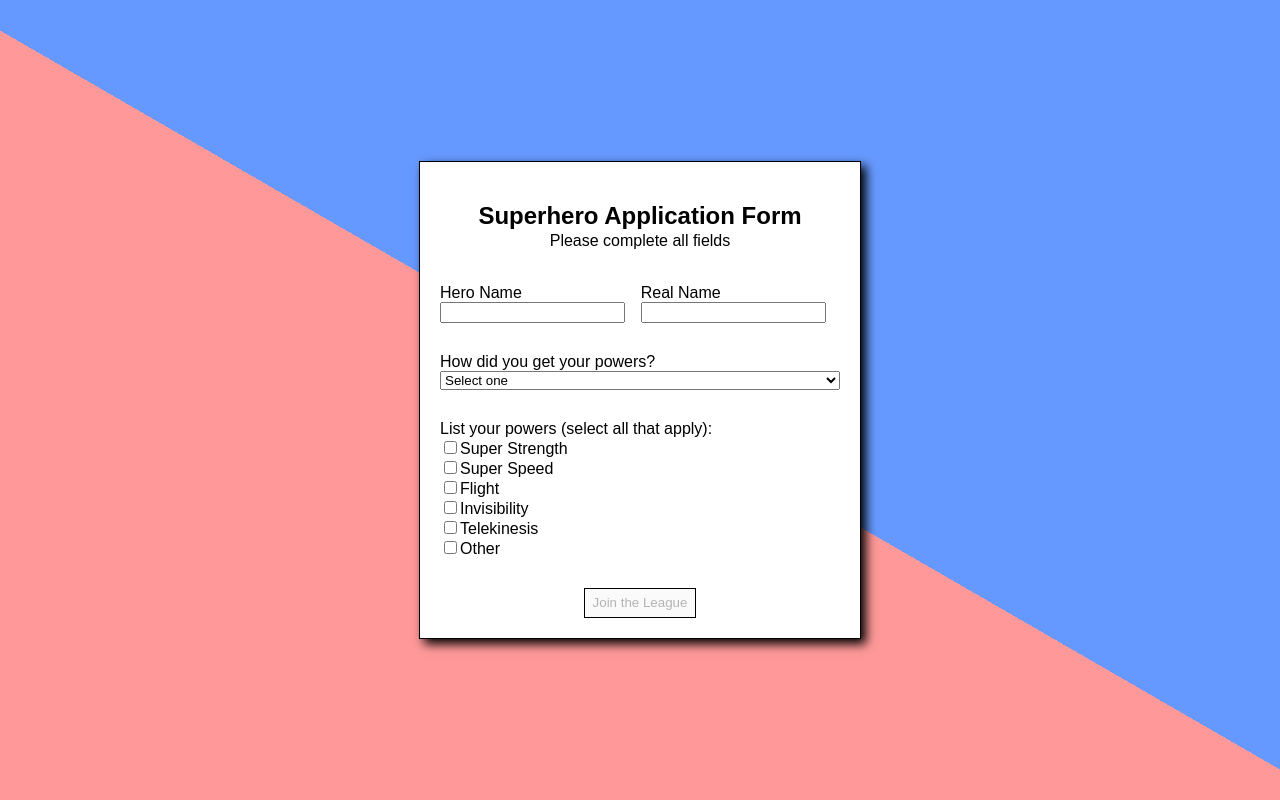
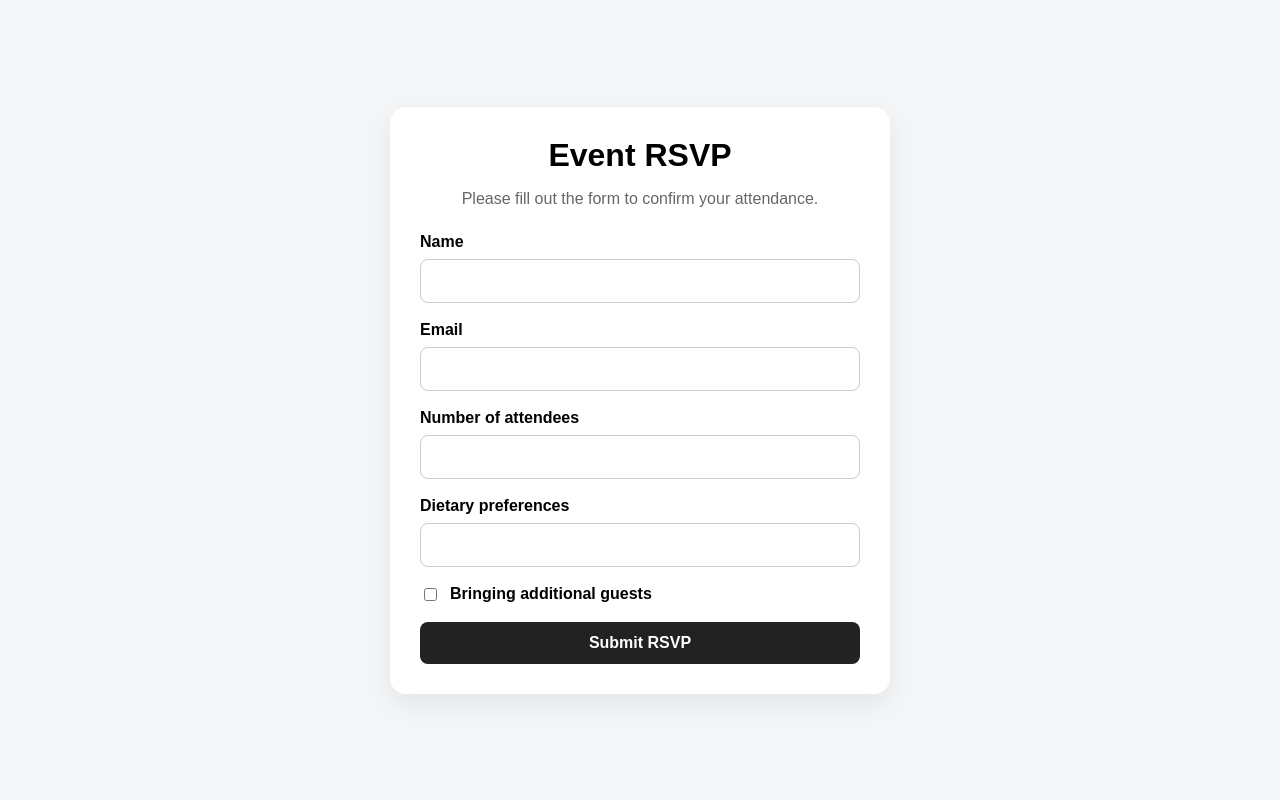
Before and after one commit to djimgon/react-learning-lab, a React app in the folder frontend/: page / in a window 1280 px wide. Built offline with nearby package versions, Linux system fonts and the light colour scheme; the HTML template or start-up script is replaced by a standard one.

Commit message:
Lab 03 - Starting

```diff
--- a/frontend/src/App.jsx
+++ b/frontend/src/App.jsx
@@ -1,4 +1,4 @@
-import Exercise from './workshop/03-superhero-application-form/Exercise';
+import Exercise from './lab/03-event-rsvp/Exercise';
 
 function App() {
   return <Exercise />
--- /dev/null
+++ b/frontend/src/lab/03-event-rsvp/Exercise.jsx
@@ -0,0 +1,43 @@
+import './styles.css'
+
+const Exercise = () => {
+  return(
+    <div className="container">
+      <div className="form-card">
+        <h1>Event RSVP</h1>
+        <p>Please fill out the form to confirm your attendance.</p>
+
+        <form>
+          <label>
+            Name
+            <input type="text" required />
+          </label>
+
+          <label>
+            Email
+            <input type="email" required />
+          </label>
+
+          <label>
+            Number of attendees
+            <input type="number" min="1" required />
+          </label>
+
+          <label>
+            Dietary preferences
+            <input type="text" />
+          </label>
+
+          <label className="checkbox-row">
+            <input type="checkbox" />
+            Bringing additional guests
+          </label>
+
+          <button type="submit">Submit RSVP</button>
+        </form>
+      </div>
+    </div>
+  );
+};
+
+export default Exercise;
--- /dev/null
+++ b/frontend/src/lab/03-event-rsvp/styles.css
@@ -0,0 +1,89 @@
+* {
+  box-sizing: border-box;
+}
+
+body {
+  margin: 0;
+  font-family: Arial, sans-serif;
+  background: #f4f6f8;
+}
+
+.container {
+  min-height: 100vh;
+  display: flex;
+  justify-content: center;
+  align-items: center;
+  padding: 20px;
+}
+
+.form-card {
+  width: 100%;
+  max-width: 500px;
+  background: white;
+  padding: 30px;
+  border-radius: 16px;
+  box-shadow: 0 10px 30px rgba(0, 0, 0, 0.08);
+}
+
+.form-card h1 {
+  margin-top: 0;
+  margin-bottom: 10px;
+  text-align: center;
+}
+
+.form-card > p {
+  margin-bottom: 25px;
+  text-align: center;
+  color: #666;
+}
+
+form {
+  display: flex;
+  flex-direction: column;
+  gap: 18px;
+}
+
+label {
+  display: flex;
+  flex-direction: column;
+  gap: 8px;
+  font-weight: 600;
+}
+
+input {
+  width: 100%;
+  padding: 12px;
+  border: 1px solid #ccc;
+  border-radius: 8px;
+  font-size: 16px;
+}
+
+input:focus {
+  outline: none;
+  border-color: #555;
+}
+
+.checkbox-row {
+  flex-direction: row;
+  align-items: center;
+  gap: 10px;
+}
+
+.checkbox-row input {
+  width: auto;
+}
+
+button {
+  padding: 12px;
+  border: none;
+  border-radius: 8px;
+  font-size: 16px;
+  font-weight: 600;
+  cursor: pointer;
+  background: #222;
+  color: white;
+}
+
+button:hover {
+  opacity: 0.9;
+}
```
